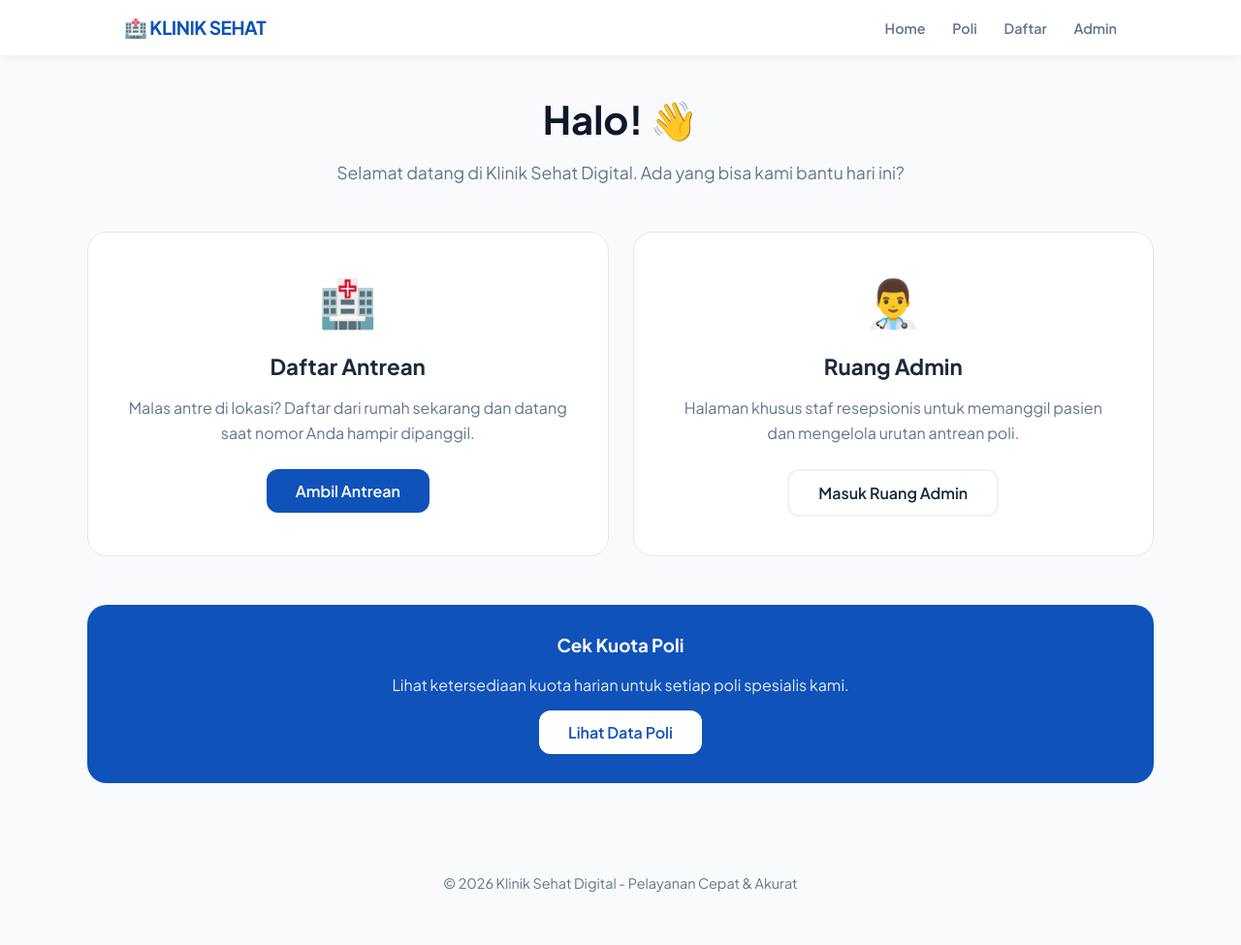
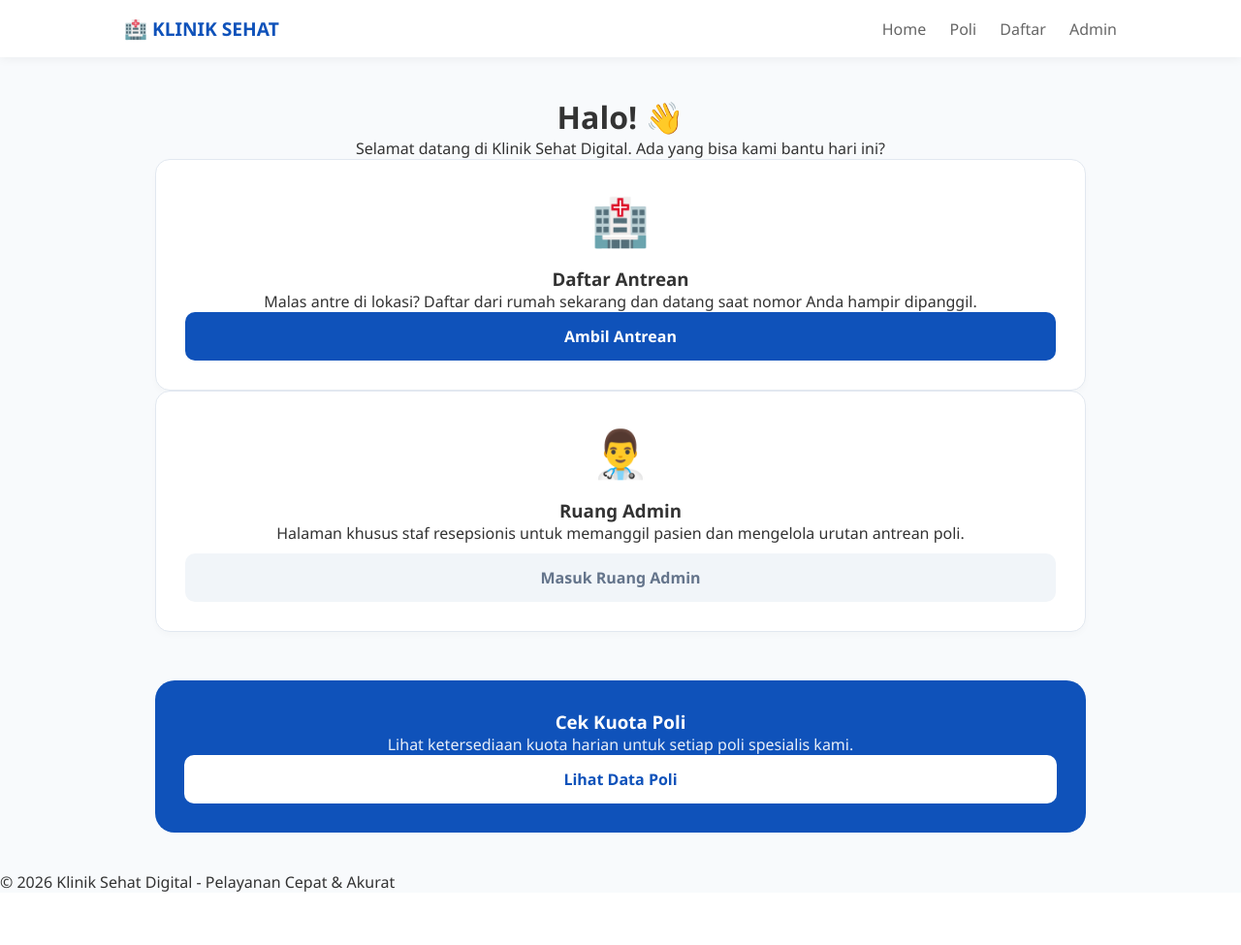
Before and after one commit to andika9108/klinik.app, a PHP site: page /dashboard.php in a window 1280 px wide. Shown: the whole page at 97% size. After the commit the page ends 920 px from the top, so only its background shows below. Run offline with PHP 8.4, Linux system fonts and the light colour scheme.

Commit message:
Update style.css

```diff
--- a/assets/css/style.css
+++ b/assets/css/style.css
@@ -1,22 +1,12 @@
-/* Mengimpor Font Modern */
-@import url('https://fonts.googleapis.com/css2?family=Plus+Jakarta+Sans:wght@400;600;700&display=swap');
-
-:root {
-    --primary: #0f52ba;
-    --secondary: #eef2f6;
-    --accent: #2ecc71;
-    --text-dark: #1e293b;
-    --text-light: #64748b;
+/* Reset & Font */
+* { box-sizing: border-box; margin: 0; padding: 0; }
+body {
+    font-family: 'Segoe UI', sans-serif;
+    background-color: #f8fafc;
+    color: #333;
 }
 
-body {
-    font-family: 'Plus Jakarta Sans', sans-serif;
-    margin: 0;
-    background-color: #f8fafc;
-    color: var(--text-dark);
-}
-
-/* Navbar yang lebih elegan */
+/* Navbar (Biar gak ancur lagi) */
 .navbar {
     background: #ffffff;
     padding: 1rem 10%;
@@ -24,93 +14,41 @@ body {
     justify-content: space-between;
     align-items: center;
     box-shadow: 0 2px 10px rgba(0,0,0,0.05);
-    position: sticky;
-    top: 0;
-    z-index: 100;
+}
+.nav-brand { font-weight: bold; color: #0f52ba; font-size: 1.2rem; text-decoration: none; }
+.nav-links a { color: #666; text-decoration: none; margin-left: 20px; font-weight: 500; }
+
+/* Dashboard & Container */
+.container { max-width: 1000px; margin: 40px auto; padding: 0 20px; text-align: center; }
+
+/* Form Card (Sesuai yang abang suka) */
+.form-container { max-width: 450px; margin: 40px auto; text-align: left; }
+.card {
+    background: white; padding: 30px; border-radius: 15px;
+    border: 1px solid #e2e8f0; box-shadow: 0 4px 6px rgba(0,0,0,0.02);
 }
 
-.nav-brand {
-    font-weight: 700;
-    font-size: 1.2rem;
-    color: var(--primary);
-    letter-spacing: -0.5px;
+/* Label & Input (Tegak Lurus & Berjarak) */
+.form-group { margin-bottom: 20px; display: block; }
+.form-group label {
+    display: block !important;
+    font-weight: 600;
+    margin-bottom: 8px;
+}
+input, select, textarea {
+    width: 100% !important;
+    padding: 12px;
+    border: 1px solid #cbd5e1;
+    border-radius: 10px;
+    font-size: 1rem;
+    display: block;
 }
 
-.nav-links a {
-    color: var(--text-light);
-    text-decoration: none;
-    margin-left: 25px;
-    font-weight: 600;
-    font-size: 0.9rem;
-    transition: 0.3s;
+/* Tombol Statis (Gak bakal goyang/timbul) */
+.btn {
+    display: block; width: 100%; padding: 14px; border-radius: 10px;
+    font-weight: 600; text-align: center; cursor: pointer;
+    border: none; text-decoration: none; transition: none; transform: none !important;
 }
-
-.nav-links a:hover { color: var(--primary); }
-
-/* Container Utama */
-.container {
-    max-width: 1100px;
-    margin: 40px auto;
-    padding: 0 20px;
-}
-
-/* Hero Section */
-.hero {
-    text-align: center;
-    margin-bottom: 50px;
-}
-
-.hero h1 { font-size: 2.5rem; margin-bottom: 10px; color: #0f172a; }
-.hero p { color: var(--text-light); font-size: 1.1rem; }
-
-/* Grid Card */
-.grid-menu {
-    display: grid;
-    grid-template-columns: repeat(auto-fit, minmax(300px, 1fr));
-    gap: 25px;
-}
-
-.card {
-    background: white;
-    padding: 40px;
-    border-radius: 20px;
-    text-align: center;
-    border: 1px solid #e2e8f0;
-    transition: all 0.3s ease;
-}
-
-.card:hover {
-    transform: translateY(-5px);
-    box-shadow: 0 20px 25px -5px rgba(0,0,0,0.1);
-    border-color: var(--primary);
-}
-
-.card h3 { margin-bottom: 15px; font-size: 1.4rem; }
-.card p { color: var(--text-light); margin-bottom: 25px; line-height: 1.6; }
-
-/* Tombol Custom */
-.btn {
-    padding: 12px 30px;
-    border-radius: 12px;
-    text-decoration: none;
-    font-weight: 600;
-    display: inline-block;
-    transition: 0.3s;
-    border: none;
-    cursor: pointer;
-}
-
-.btn-primary { background: var(--primary); color: white; }
-.btn-primary:hover { background: #0a4299; box-shadow: 0 10px 15px -3px rgba(15, 82, 186, 0.3); }
-
-.btn-outline { border: 2px solid var(--secondary); color: var(--text-dark); background: transparent; }
-.btn-outline:hover { background: var(--secondary); }
-
-/* Table Style */
-table { width: 100%; border-collapse: separate; border-spacing: 0 10px; }
-th { padding: 15px; text-align: left; color: var(--text-light); font-weight: 600; }
-td { background: white; padding: 20px; border-top: 1px solid #f1f5f9; border-bottom: 1px solid #f1f5f9; }
-td:first-child { border-left: 1px solid #f1f5f9; border-radius: 12px 0 0 12px; }
-td:last-child { border-right: 1px solid #f1f5f9; border-radius: 0 12px 12px 0; }
-
-.footer { text-align: center; padding: 40px; color: var(--text-light); font-size: 0.9rem; }
+.btn-primary { background: #0f52ba; color: white; }
+.btn-outline { background: #f1f5f9; color: #64748b; margin-top: 10px; }
```
